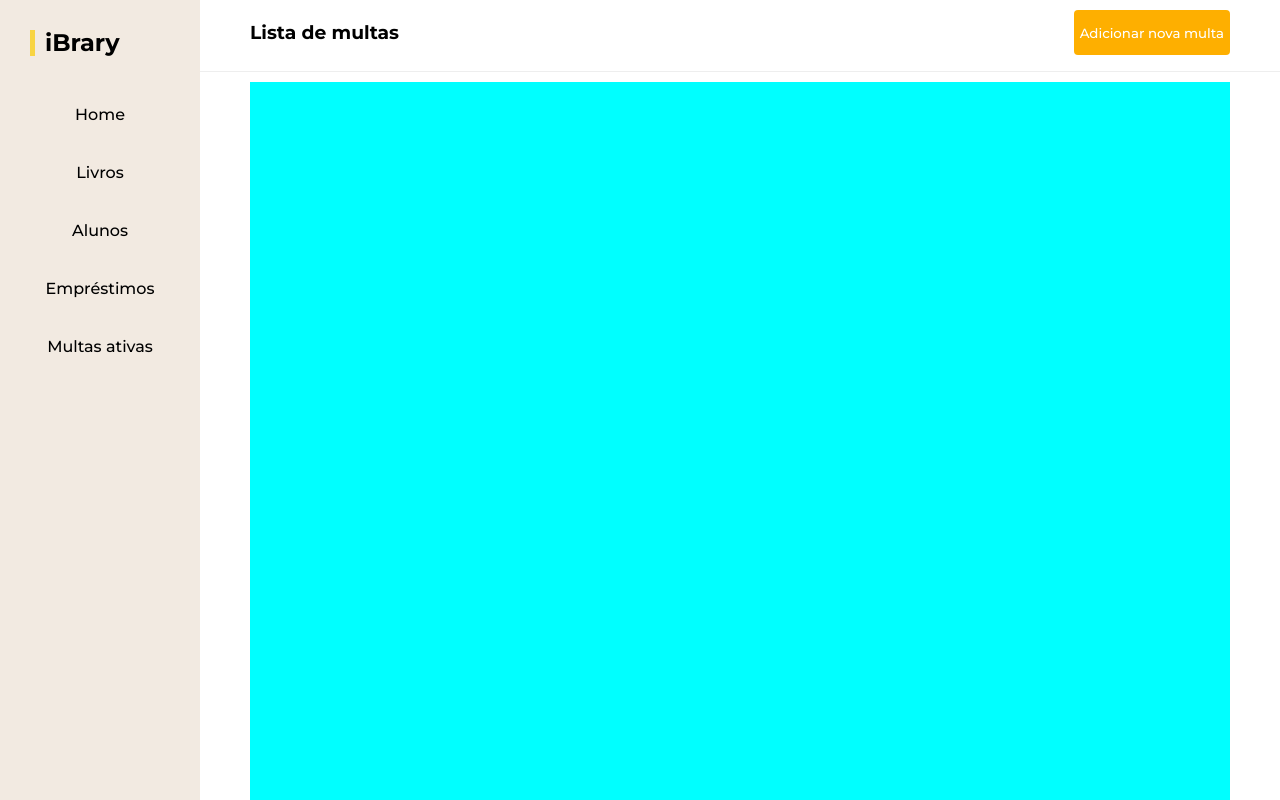
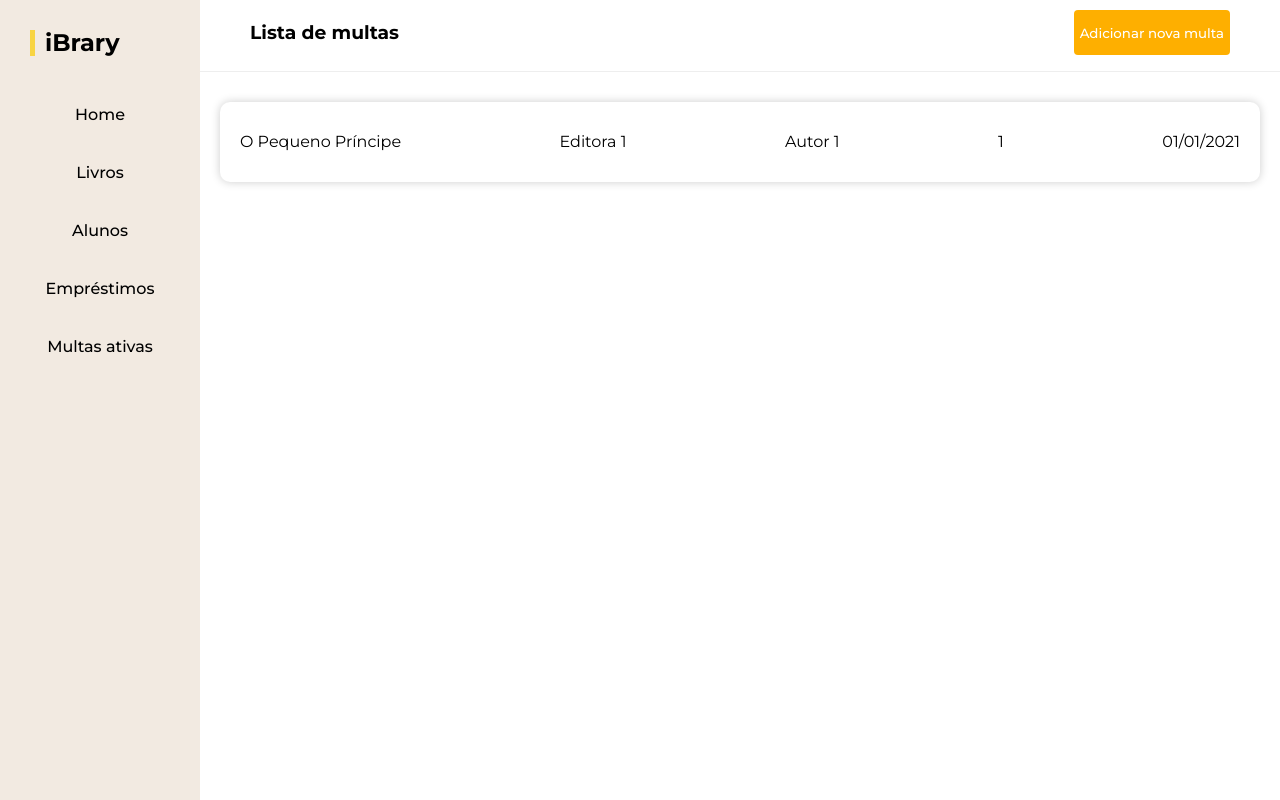
Before and after one commit to Melatoo/iBrary, a React (Vite) app in the folder Implementacao/front-end/: page /admin/multas in a window 1280 px wide. Built offline with nearby package versions, Linux system fonts and the light colour scheme.

Commit message:
criando componente cardLivro

```diff
--- /dev/null
+++ b/Implementacao/front-end/src/components/CardLivro.css
@@ -0,0 +1,13 @@
+#cardLivro {
+  display: flex;
+  flex-direction: row;
+  justify-content: space-between;
+  align-items: center;
+  font-family: mont;
+  height: 40px;
+  margin: 20px;
+  padding: 20px;
+  border-radius: 10px;
+  box-shadow: 0 0 10px rgba(0, 0, 0, 0.2);
+  background-color: #fff;
+}
--- /dev/null
+++ b/Implementacao/front-end/src/components/CardLivro.jsx
@@ -0,0 +1,17 @@
+import "./CardLivro.css";
+
+const CardLivro = ({ titulo, editora, autor, id, data }) => {
+  return (
+    <div id="containerListagens">
+      <div id="cardLivro">
+        <text>{titulo}</text>
+        <text>{editora}</text>
+        <text>{autor}</text>
+        <text>{id}</text>
+        <text>{data}</text>
+      </div>
+    </div>
+  );
+};
+
+export default CardLivro;
--- a/Implementacao/front-end/src/components/Painel/BackgroundPainel.css
+++ b/Implementacao/front-end/src/components/Painel/BackgroundPainel.css
@@ -26,7 +26,5 @@
   display: flex;
   height: 100%;
   flex-direction: column;
-  background-color: aqua;
-  margin-left: 50px;
-  margin-right: 50px;
+  margin: 0 auto;
 }
--- a/Implementacao/front-end/src/components/Painel/BackgroundPainel.jsx
+++ b/Implementacao/front-end/src/components/Painel/BackgroundPainel.jsx
@@ -1,5 +1,6 @@
 import BackgroundAdmin from "./BackgroundAdmin";
 import Botao from "../Formulario/Botao";
+import CardLivro from "../CardLivro";
 import "./BackgroundPainel.css";
 
 const BackgroundPainel = ({ tipoLista, textoBotao, children }) => {
@@ -11,7 +12,15 @@ const BackgroundPainel = ({ tipoLista, textoBotao, children }) => {
           <Botao height="45px" texto={textoBotao} />
         </div>
         <hr id="hr" />
-        <div id="painelContainer">{children}</div>
+        <div id="painelLivros">
+          <CardLivro
+            titulo="O Pequeno Príncipe"
+            editora="Editora 1"
+            autor="Autor 1"
+            id="1"
+            data="01/01/2021"
+          />
+        </div>
       </div>
     </BackgroundAdmin>
   );
--- a/Implementacao/front-end/src/views/Aluno/Livros.jsx
+++ b/Implementacao/front-end/src/views/Aluno/Livros.jsx
@@ -1,10 +1,12 @@
 import BackgroundAluno from "../../components/Painel/BackgroundAluno";
 import "./Livros.css";
+import CardLivro from "../../components/CardLivro";
 
 const Livros = () => {
   return (
     <BackgroundAluno>
-      <div id="painelLivros"></div>
+      <div id="painelLivros">
+      </div>
     </BackgroundAluno>
   );
 };
```
